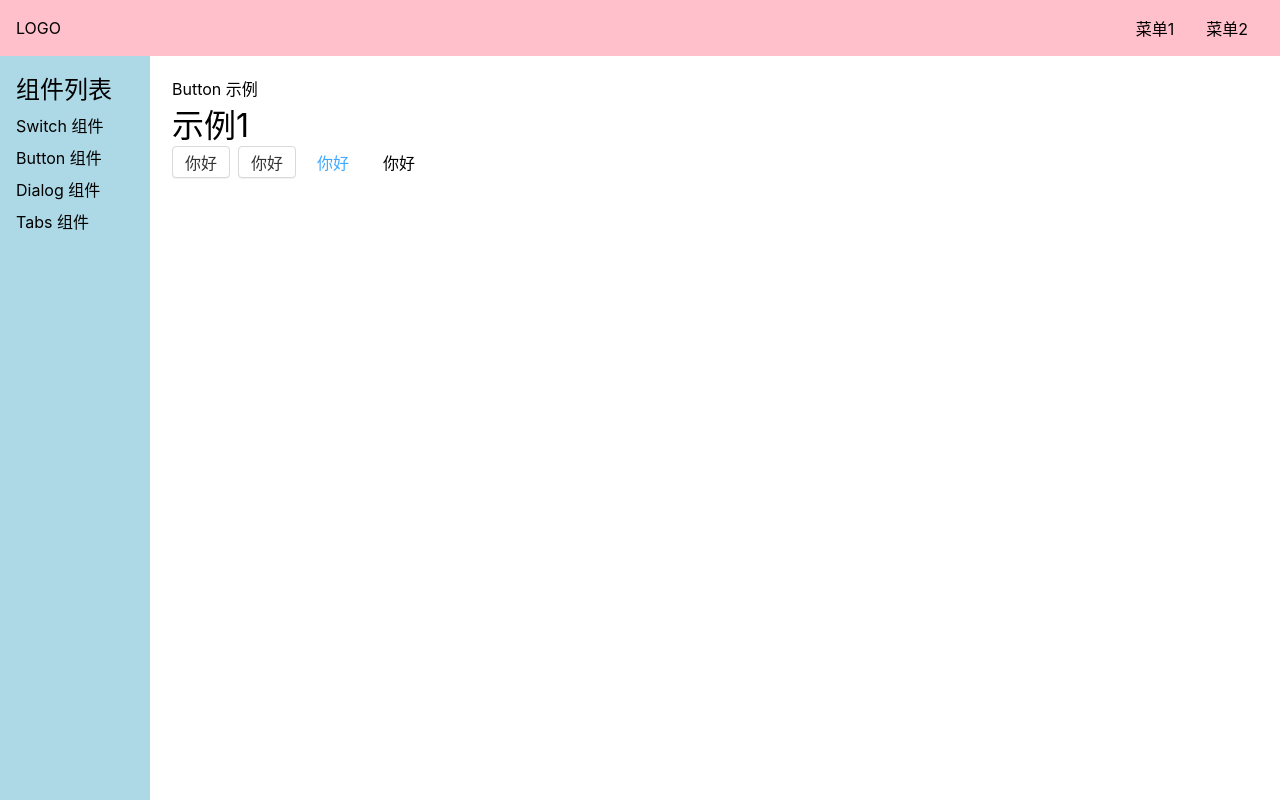
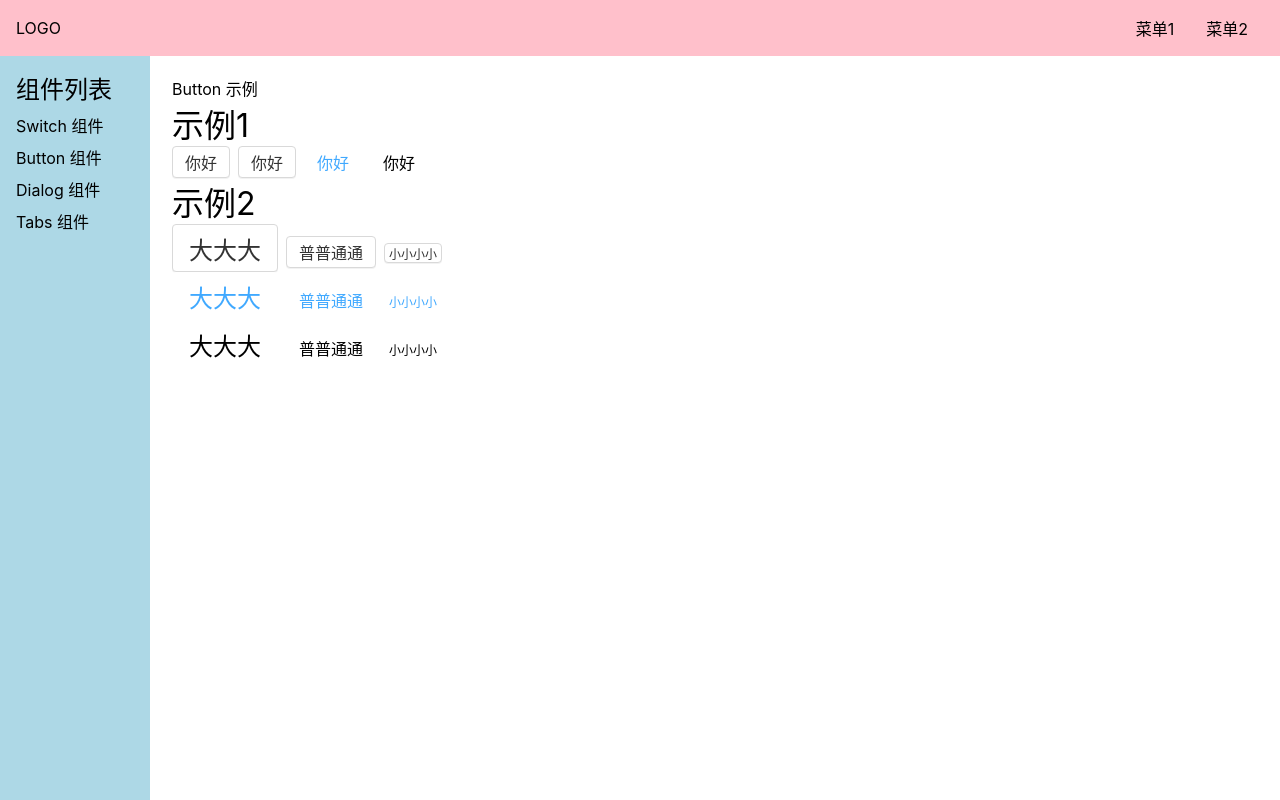
Before and after one commit to lanmoxia/bugar-ui, a Vue app: page /#/doc/button in a window 1280 px wide. Built offline with nearby package versions, Linux system fonts and the light colour scheme.

Commit message:
Button 支持 size 属性

```diff
--- a/src/components/ButtonDemo.vue
+++ b/src/components/ButtonDemo.vue
@@ -8,6 +8,22 @@
       <Button theme="link">你好</Button>
       <Button theme="text">你好</Button>
     </div>
+    <h1>示例2</h1>
+    <div>
+      <Button size="big">大大大</Button>
+      <Button>普普通通</Button>
+      <Button size="small">小小小小</Button>
+    </div>
+    <div>
+      <Button theme="link" size="big">大大大</Button>
+      <Button theme="link">普普通通</Button>
+      <Button theme="link" size="small">小小小小</Button>
+    </div>
+    <div>
+      <Button theme="text" size="big">大大大</Button>
+      <Button theme="text">普普通通</Button>
+      <Button theme="text" size="small">小小小小</Button>
+    </div>
   </div>
 </template>
 <script lang="ts">
--- a/src/lib/Button.vue
+++ b/src/lib/Button.vue
@@ -1,18 +1,33 @@
 <template>
-    <button class="gugu-button"
-            :class="{[`gugu-theme-${theme}`]: theme}">
+    <button class="gugu-button" :class="classes">
       <slot/>
     </button>
 </template>
 
 <script lang="ts">
+import {computed} from 'vue';
+
 export default {
   // 这样设置默认值 可以解决第一个 button 是 theme-undefined 的问题
   props: {
     theme: {
       type: String,
       default: 'button'
+    },
+    size: {
+      type: String,
+      default: 'normal'
     }
+  },
+  setup(props){
+    const {theme, size} = props
+    const classes = computed(() => {
+      return {
+        [`gugu-theme-${theme}`]: theme,
+        [`gugu-size-${size}`]: size
+      }
+    })
+    return {classes}
   }
 }
 </script>
@@ -68,5 +83,15 @@ $radius: 4px;
       background: darken(white, 5%);;
     }
   }
+  &.gugu-size-big {
+    font-size: 24px;
+    height: 48px;
+    padding: 0 16px;
+  }
+  &.gugu-size-small {
+    font-size: 12px;
+    height: 20px;
+    padding: 0 4px;
+  }
 }
 </style>
```
